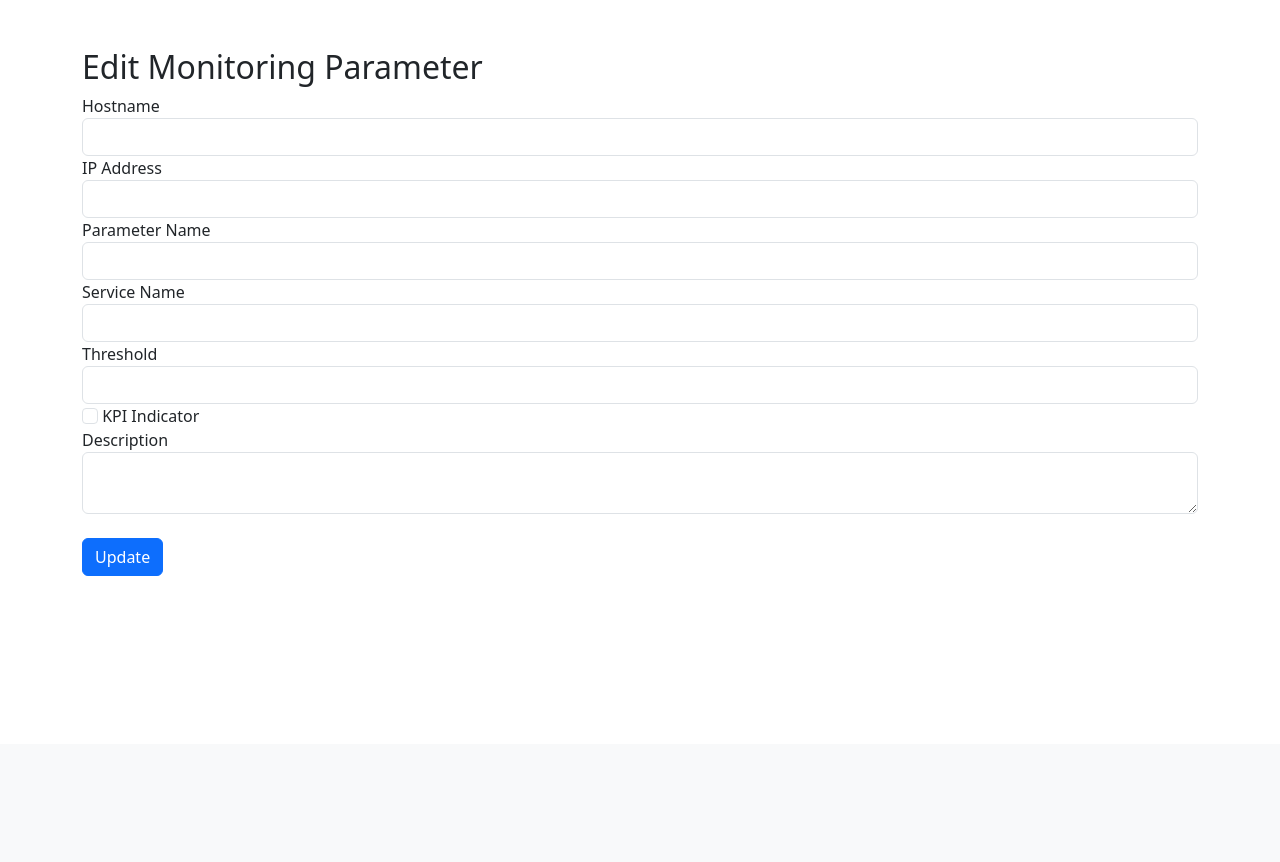
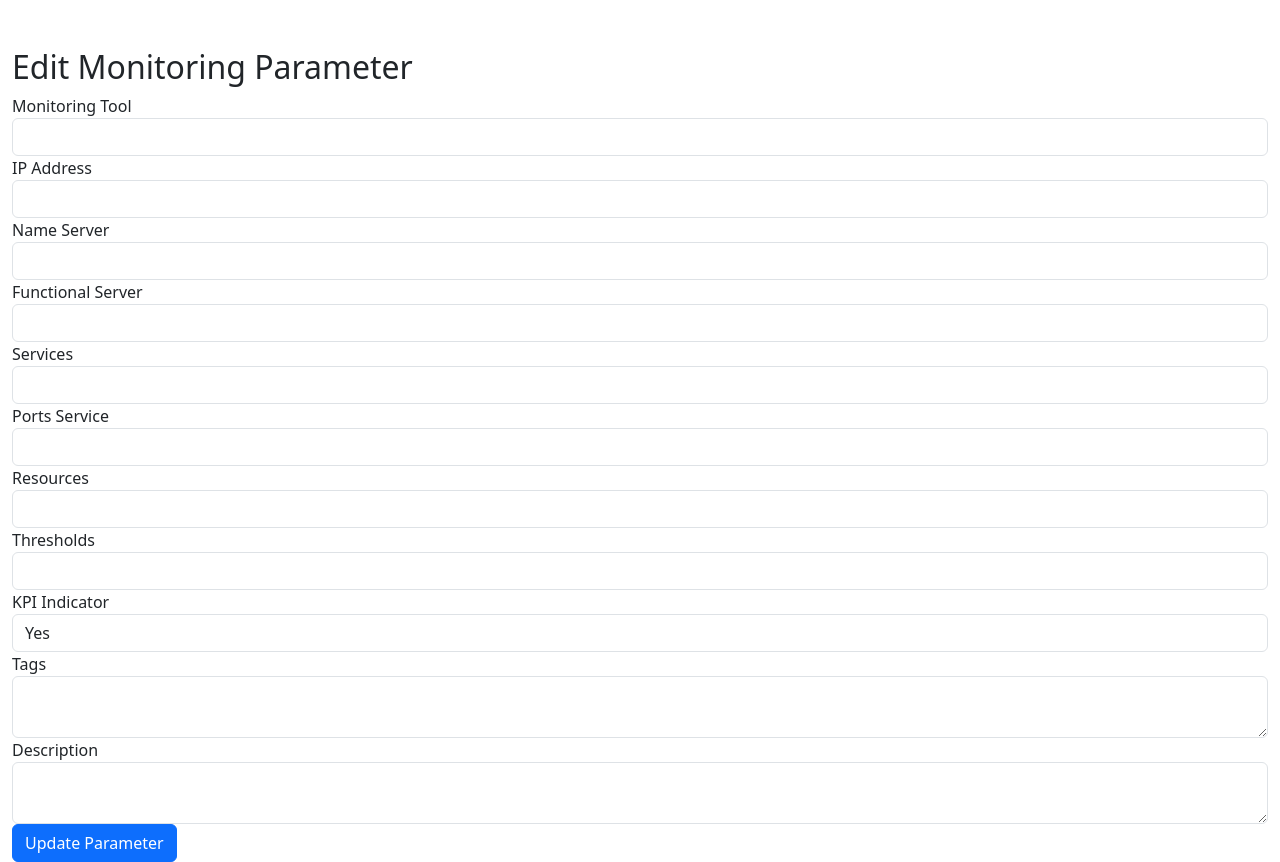
Before and after one commit to rizkiRuhimat/monitoring-app, a CodeIgniter 4 app: the page made by app/Views/monitoring_parameters/edit.php in a window 1280 px wide. Shown: the part 56-918 px from the top of the page. Before the commit the page ends 632 px from the top, so only its background shows below. Run offline with PHP 8.4 and a stand-in for CodeIgniter, Linux system fonts and the light colour scheme; the template is opened without the code that fills it, so the values that code supplies are empty; some libraries are stand-ins or nearby versions.

Commit message:
monitoring_parameter

```diff
--- a/app/Views/monitoring_parameters/edit.php
+++ b/app/Views/monitoring_parameters/edit.php
@@ -5,49 +5,64 @@ Edit Monitoring Parameter
 <?= $this->endSection() ?>
 
 <?= $this->section('content') ?>
-<div class="container">
 <h2>Edit Monitoring Parameter</h2>
-<form action="/monitoring-parameters/update/<?= $parameter['id'] ?>" method="post">
+<form action="/monitoring_parameters/update/<?= $parameter['id'] ?>" method="post">
     <?= csrf_field() ?>
     <div class="form-group">
-        <label for="hostname">Hostname</label>
-        <input type="text" name="hostname" class="form-control" value="<?= $parameter['hostname'] ?>" required>
+        <label for="monitoring_tool">Monitoring Tool</label>
+        <input type="text" name="monitoring_tool" class="form-control" value="<?= $parameter['monitoring_tool'] ?>" required>
     </div>
     <div class="form-group">
         <label for="ip_address">IP Address</label>
         <input type="text" name="ip_address" class="form-control" value="<?= $parameter['ip_address'] ?>" required>
     </div>
     <div class="form-group">
-        <label for="parameter_name">Parameter Name</label>
-        <select name="parameter_name" class="form-control" required>
-            <?php foreach ($parameter_names as $name): ?>
-                <option value="<?= $name ?>" <?= $parameter['parameter_name'] == $name ? 'selected' : '' ?>><?= $name ?></option>
+        <label for="name_server">Name Server</label>
+        <input type="text" name="name_server" class="form-control" value="<?= $parameter['name_server'] ?>" required>
+    </div>
+    <div class="form-group">
+        <label for="functional_server">Functional Server</label>
+        <input type="text" name="functional_server" class="form-control" value="<?= $parameter['functional_server'] ?>" required>
+    </div>
+    <div class="form-group">
+        <label for="services">Services</label>
+        <select name="services" class="form-control" required>
+            <?php foreach ($service_names as $name): ?>
+                <option value="<?= $name ?>" <?= $parameter['services'] == $name ? 'selected' : '' ?>><?= $name ?></option>
             <?php endforeach; ?>
         </select>
     </div>
     <div class="form-group">
-        <label for="service_name">Service Name</label>
-        <select name="service_name" class="form-control" required>
-            <?php foreach ($service_names as $service): ?>
-                <option value="<?= $service ?>" <?= $parameter['service_name'] == $service ? 'selected' : '' ?>><?= $service ?></option>
+        <label for="ports_service">Ports Service</label>
+        <input type="text" name="ports_service" class="form-control" value="<?= $parameter['ports_service'] ?>" required>
+    </div>
+    <div class="form-group">
+        <label for="resources">Resources</label>
+        <select name="resources" class="form-control" required>
+            <?php foreach ($parameter_names as $name): ?>
+                <option value="<?= $name ?>" <?= $parameter['resources'] == $name ? 'selected' : '' ?>><?= $name ?></option>
             <?php endforeach; ?>
         </select>
     </div>
     <div class="form-group">
-        <label for="threshold">Threshold</label>
-        <input type="text" name="threshold" class="form-control" value="<?= $parameter['threshold'] ?>" required>
+        <label for="thresholds">Thresholds</label>
+        <input type="number" name="thresholds" class="form-control" value="<?= $parameter['thresholds'] ?>" required>
     </div>
-    <div class="form-group ml-4">
-        <input type="checkbox" name="kpi_indicator" class="form-check-input" <?= $parameter['kpi_indicator'] ? 'checked' : '' ?>>
+    <div class="form-group">
         <label for="kpi_indicator">KPI Indicator</label>
+        <select name="kpi_indicator" class="form-control" required>
+            <option value="1" <?= $parameter['kpi_indicator'] == '1' ? 'selected' : '' ?>>Yes</option>
+            <option value="0" <?= $parameter['kpi_indicator'] == '0' ? 'selected' : '' ?>>No</option>
+        </select>
+    </div>
+    <div class="form-group">
+        <label for="tags">Tags</label>
+        <textarea name="tags" class="form-control"><?= $parameter['tags'] ?></textarea>
     </div>
     <div class="form-group">
         <label for="description">Description</label>
-        <textarea name="description" class="form-control" required><?= $parameter['description'] ?></textarea>
+        <textarea name="description" class="form-control"><?= $parameter['description'] ?></textarea>
     </div>
-
-
-    <button type="submit" class="btn btn-primary mt-4">Update</button>
+    <button type="submit" class="btn btn-primary">Update Parameter</button>
 </form>
-</div>
 <?= $this->endSection() ?>
```
Also changed, not shown: app/Views/monitoring_parameters/create.php (+39 -22 lines), app/Views/monitoring_parameters/index.php (+52 -12 lines).
